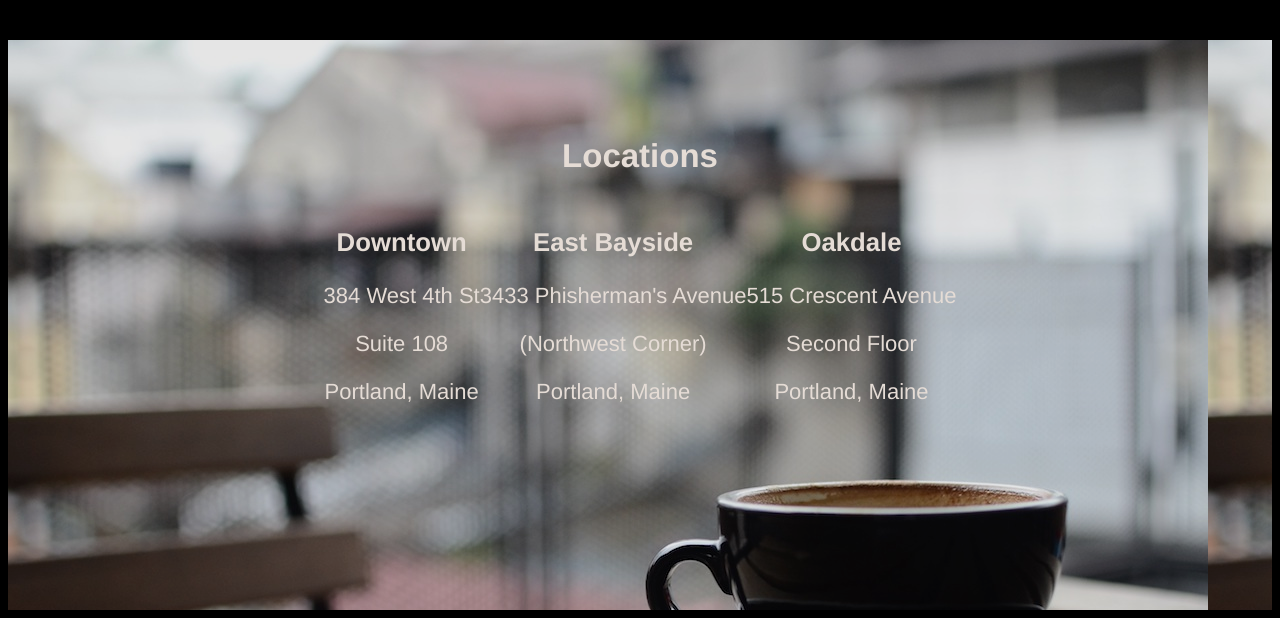
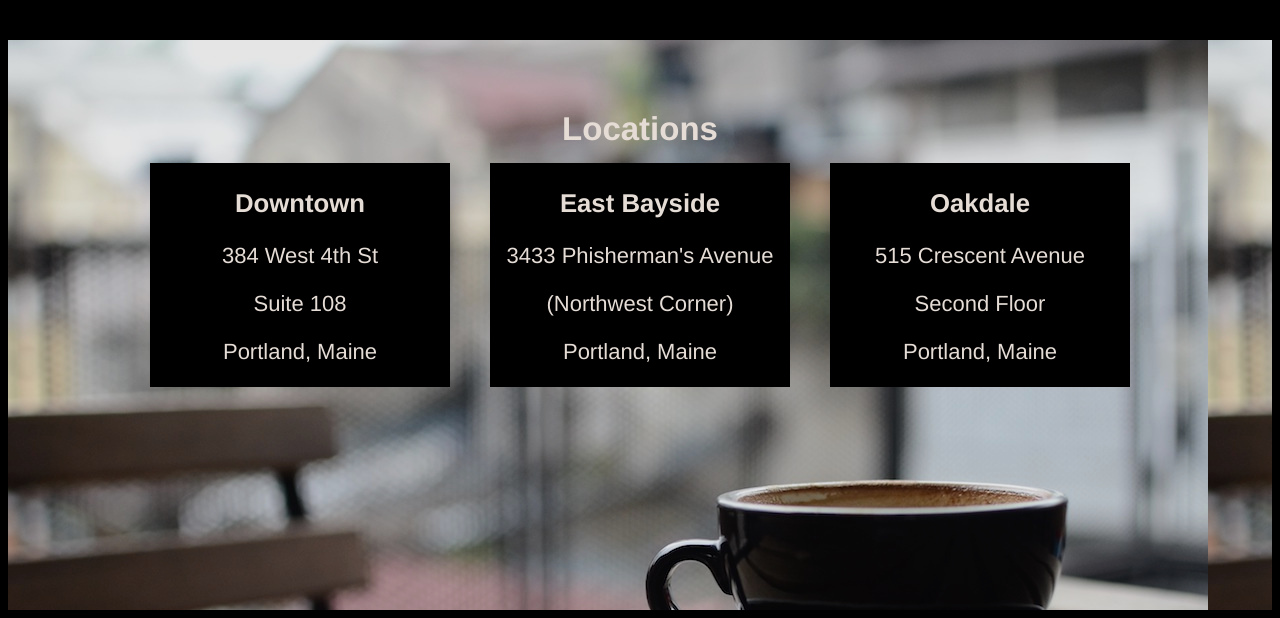
Before and after one commit to MSanders34/tea_cozy, a plain HTML site: page index.html in a window 1280 px wide. Shown: the part 1538-2156 px from the top of the page. Drawn offline with Linux system fonts and the light colour scheme.

Commit message:
flex-location push

```diff
--- a/resources/css/style.css
+++ b/resources/css/style.css
@@ -112,17 +112,21 @@ section#locations{
 }
 
 .location{
-
+  width: 300px;
+  margin: 0 20px;
+  background-color: black;
+  opacity: 1;
 }
 
 #locations h2{
-
+  margin: 0 0 15px 0;
 }
 
 .location p{
-
+  display: block;
 }
 
 .location h3{
-
+  display: block;
+  font-weight: bold;
 }
```
